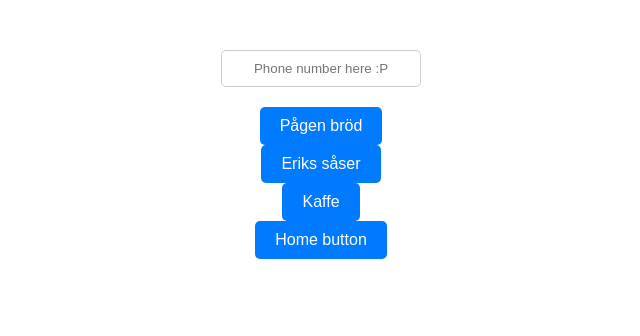
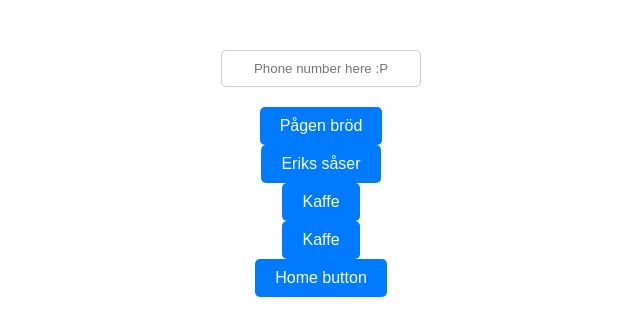
Before and after one commit to Muminwilmer/Coupon-backend, a website: page public/index.html in a window 1280 px wide. Shown: the whole page, without its empty margins (319-959 px from the left). Drawn offline with Linux system fonts and the light colour scheme.

Commit message:
Update index.html

```diff
--- a/public/index.html
+++ b/public/index.html
@@ -77,7 +77,8 @@
   <button id='["pagen", "lantgoda-smakrabatt", "choix_2281395", "choix_2334407", "choix_2281386", "choix_2281385", "choix_2281384", ""]' onclick="pressButton(this)">Pågen bröd</button>
   <button id='["www.ica", "eriks-saser", "choix_2647574", "choix_2647579", false, false, false, "kupong/"]' onclick="pressButton(this)">Eriks såser</button>
   <button id='["www.ica", "arvid-nordquist", "choix_2647574", "choix_2647579", false, false, false, "kupong/"]' onclick="pressButton(this)">Kaffe</button>
-  <button id='' onclick="window.open(`./404/`,`_blank`)">Home button</button>
+  <button id='["www.ica", "dolmio", "choix_2647574", "choix_2647579", false, false, false, ""]' onclick="pressButton(this)">Kaffe</button>
+ <button id='' onclick="window.open(`./404/`,`_blank`)">Home button</button>
 </body>
 </html>
 <script>
```
